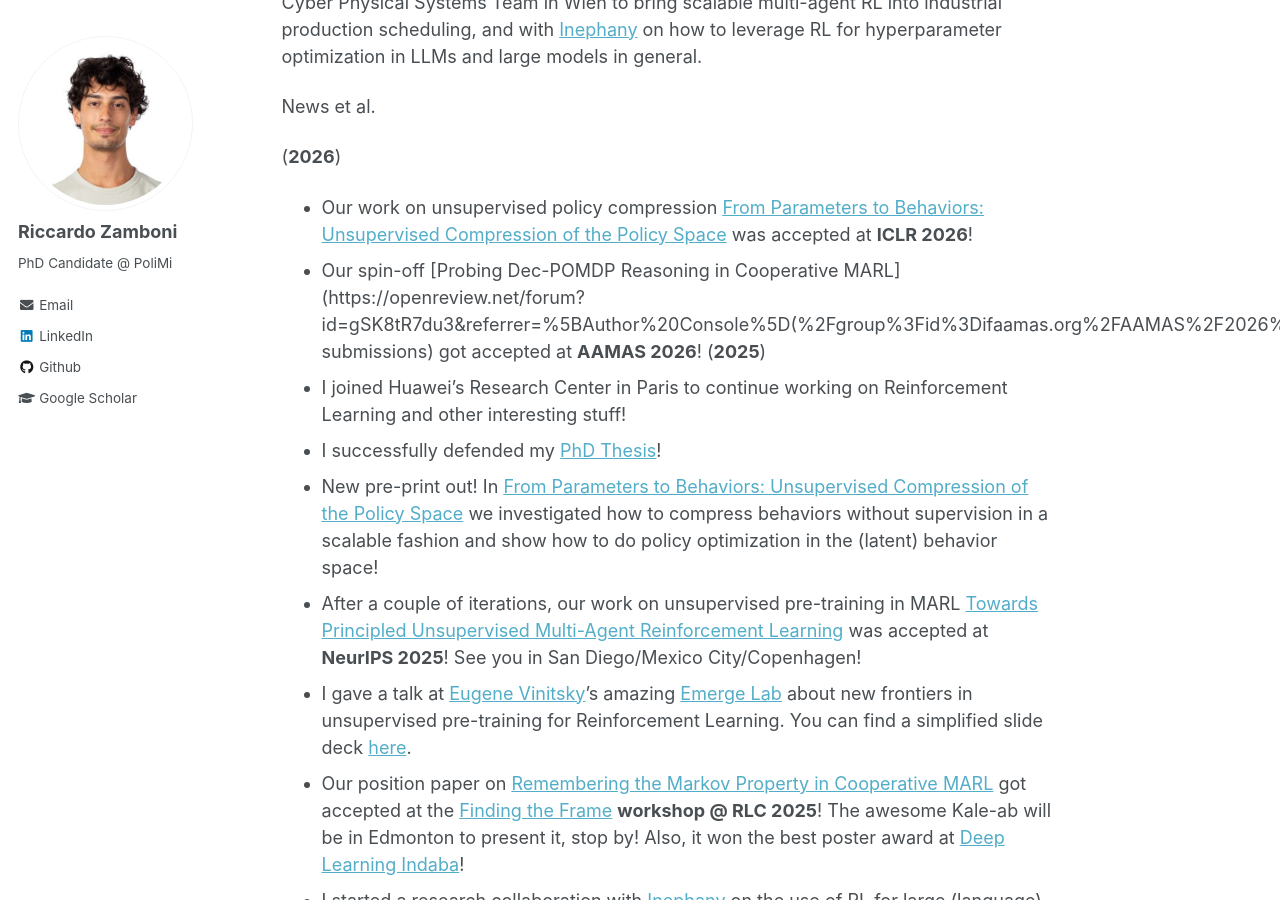
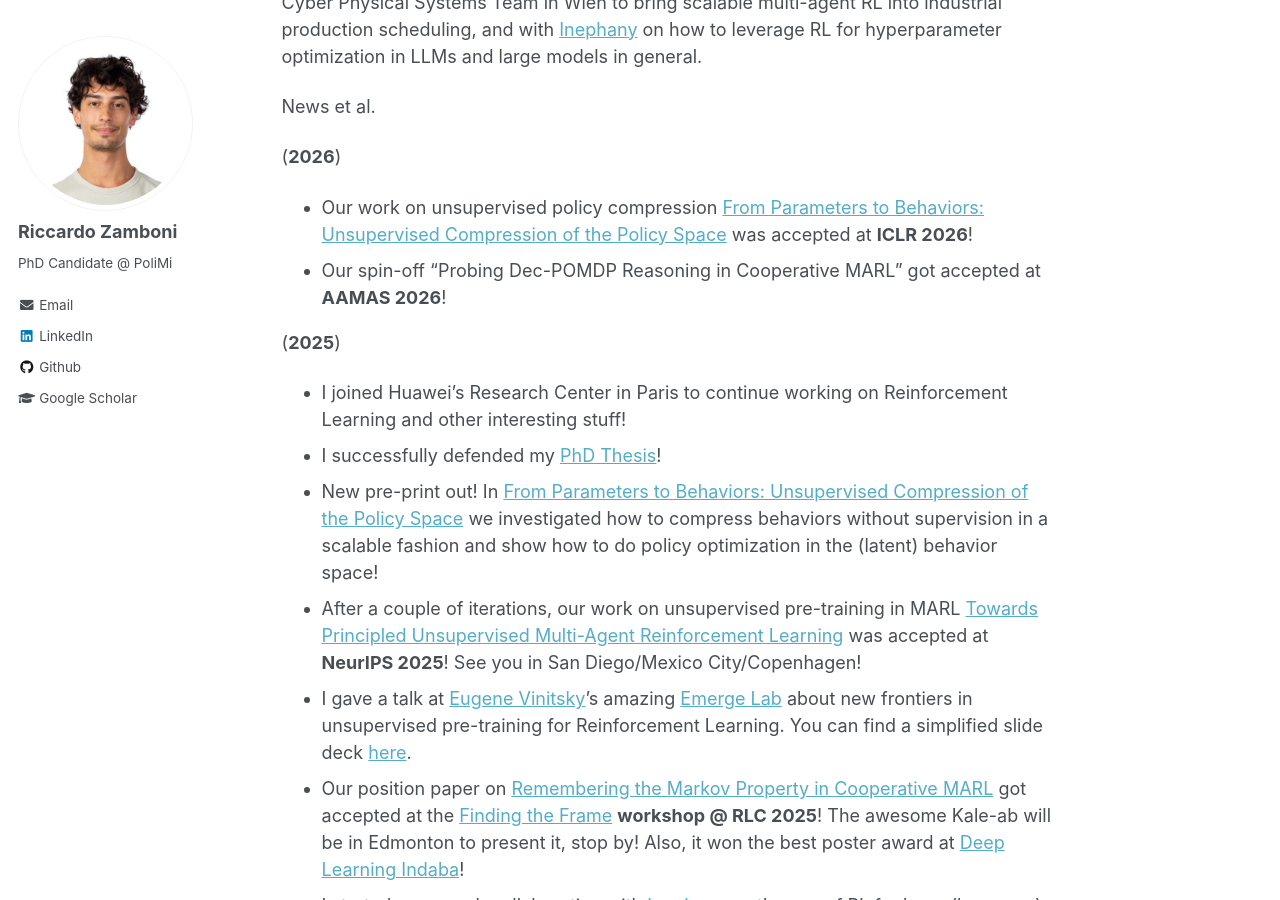
Before and after one commit to RiccZamboni/ricczamboni.github.io, a Jekyll site: the page built from _pages/about.md, in a window 1280 px wide and 900 px high, scrolled down 642 px. Built offline with Jekyll 4.4.1, drawn with Linux system fonts in a browser that asks for light colours; part of the change alters nothing that is shown.

Commit message:
Fix formatting and duplicate entry in about.md

```diff
--- a/_pages/about.md
+++ b/_pages/about.md
@@ -24,8 +24,10 @@ News et al.
 
 (**2026**)
 - Our work on unsupervised policy compression [From Parameters to Behaviors: Unsupervised Compression of the Policy Space](https://arxiv.org/abs/2509.22566) was accepted at **ICLR 2026**!
-- Our spin-off [Probing Dec-POMDP Reasoning in Cooperative MARL](https://openreview.net/forum?id=gSK8tR7du3&referrer=%5BAuthor%20Console%5D(%2Fgroup%3Fid%3Difaamas.org%2FAAMAS%2F2026%2FConference%2FAuthors%23your-submissions) got accepted at **AAMAS 2026**!
+- Our spin-off "Probing Dec-POMDP Reasoning in Cooperative MARL" got accepted at **AAMAS 2026**!
+
 (**2025**)
+
 - I joined Huawei's Research Center in Paris to continue working on Reinforcement Learning and other interesting stuff!
 - I successfully defended my [PhD Thesis](https://www.politesi.polimi.it/handle/10589/244357)!
 - New pre-print out! In [From Parameters to Behaviors: Unsupervised Compression of the Policy Space](https://arxiv.org/abs/2509.22566) we investigated how to compress behaviors without supervision in a scalable fashion and show how to do policy optimization in the (latent) behavior space!
```
